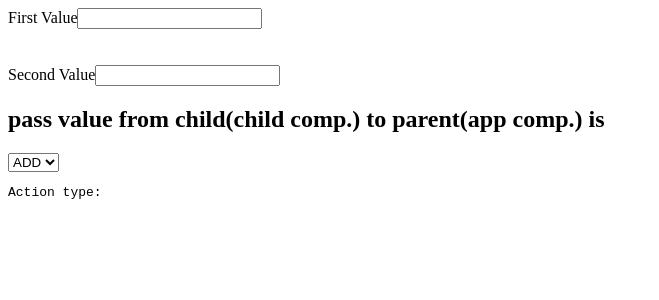
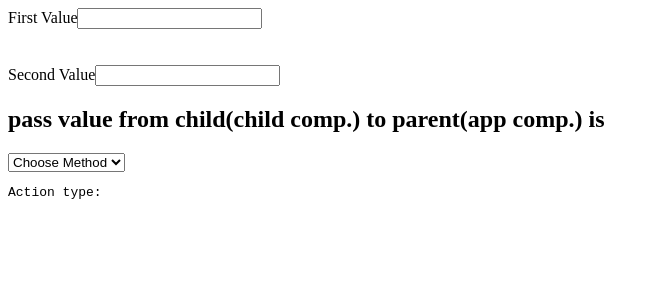
Before and after one commit to MukeshMkt/angularFirstProject, an Angular app: page / in a window 1280 px wide. Shown: the top 300 px of the page, without its empty margins (0-659 px from the left). Built offline with nearby package versions, Linux system fonts and the light colour scheme.

Commit message:
add sub mul div complete

```diff
--- a/src/app/child/child.component.html
+++ b/src/app/child/child.component.html
@@ -1,4 +1,5 @@
 <select #sel (change)="changed(sel.value)">
+  <option value="">Choose Method</option>
   <option value="add">ADD</option>
   <option value="sub">SUB</option>
   <option value="mul">MUL</option>
```
